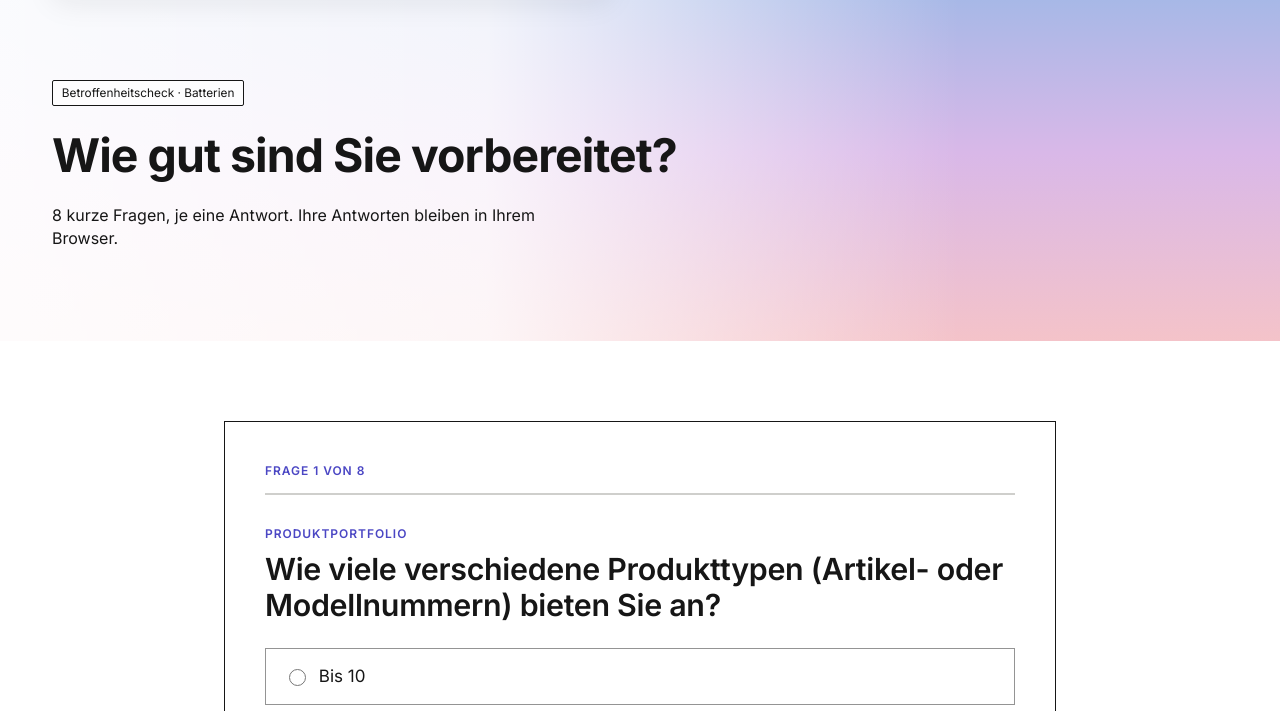
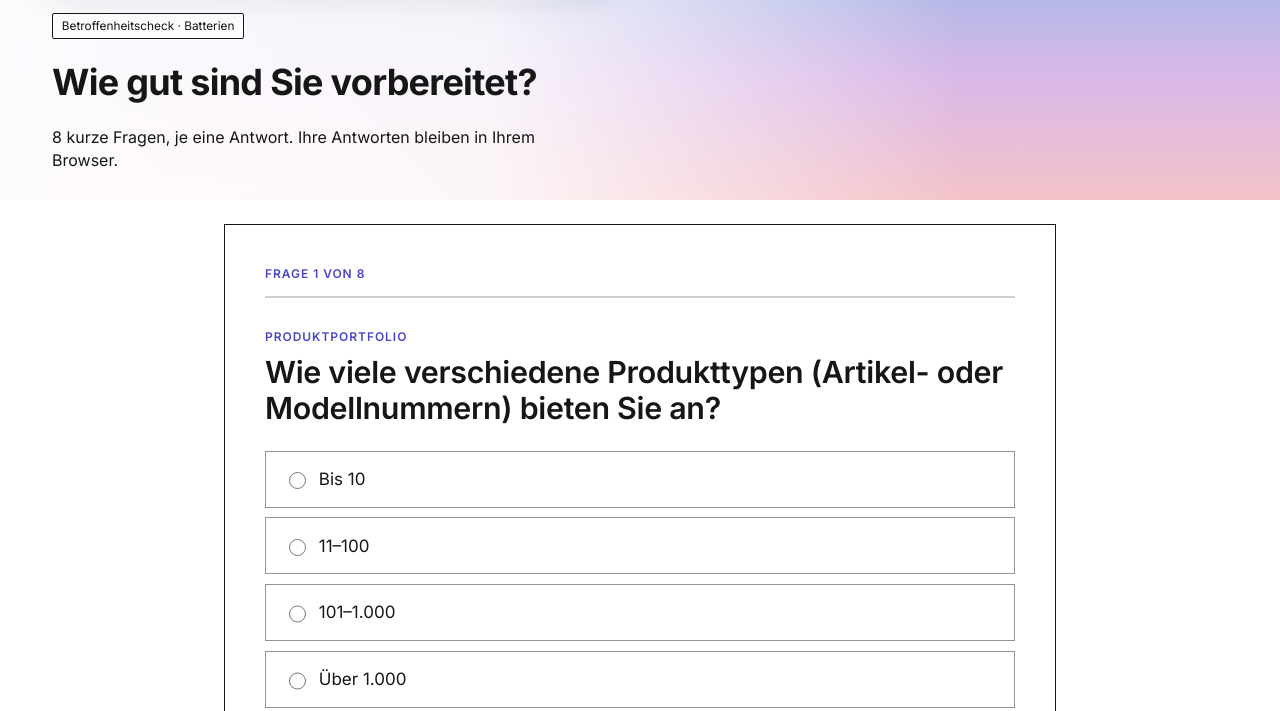
Before and after one commit to Gutierreez1412/DPP_Check, an Astro site: page /de/check/batterien in a window 1280 px wide. Shown: the part 75-786 px from the top of the page. Built offline with nearby package versions, Linux system fonts and the light colour scheme; Astro itself is replaced by a stand-in of ours.

Commit message:
Check-Seite: Kopf niedriger, Überschrift in Schritt 2 der Pilot-Seite lesbar
Co-Authored-By: Claude Sonnet 5.5 <noreply@anthropic.com>

```diff
--- a/src/pages/de/check/[id].astro
+++ b/src/pages/de/check/[id].astro
@@ -35,7 +35,9 @@ const c = seite.check;
   fusshinweis={seite.disclaimer.de}
 >
   <!-- Platzhalter: Himmel-Verlauf des Designsystems statt Foto. -->
-  <section class="hero hero-start hero-start--kompakt hero-start--platzhalter">
+  <section
+    class="hero hero-start hero-start--kompakt hero-start--platzhalter hero-start--check"
+  >
     <div class="wrap hero-start__innen">
       <div class="hero-start__text">
         <span class="tag tag-stand">{c.eyebrow.de} · {gruppe.name.de}</span>
@@ -45,7 +47,7 @@ const c = seite.check;
     </div>
   </section>
 
-  <section class="section">
+  <section class="section section--check">
     <div class="wrap">
       {
         freigeschaltet ? (
--- a/src/styles/landing.css
+++ b/src/styles/landing.css
@@ -527,6 +527,18 @@
   font-size: 1rem;
   font-weight: 500;
 }
+/* Check-Seite: Kopf niedriger, damit die erste Frage ohne Scrollen sichtbar ist */
+.landing .hero-start--check {
+  min-height: 0;
+  padding: 5.5rem 0 1.75rem;
+}
+.landing .hero-start--check h1 {
+  font-size: clamp(1.75rem, 3vw, 2.25rem);
+  max-width: none;
+}
+.landing .section--check {
+  padding-top: 1.5rem;
+}
 .landing .start-fuss__hinweis {
   flex-basis: 100%;
   margin: 0;
--- a/src/styles/pilot-hell.css
+++ b/src/styles/pilot-hell.css
@@ -148,6 +148,7 @@
 .landing .pilot-schritte p.muted {
   color: var(--color-text-muted);
 }
+.landing .pilot-schritte .card-inverse h3,
 .landing .pilot-schritte .card-inverse p {
   color: var(--color-on-inverse);
 }
```
